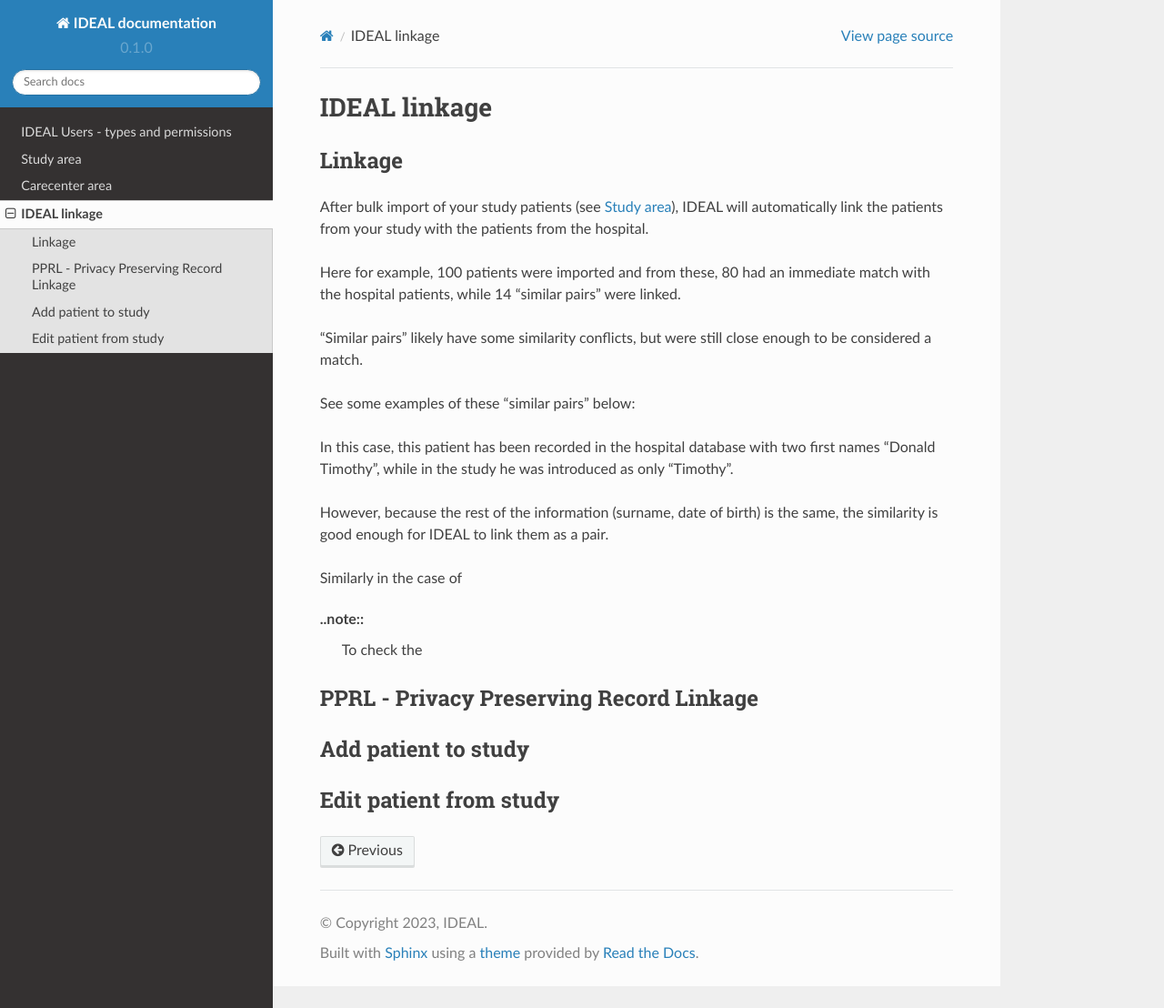
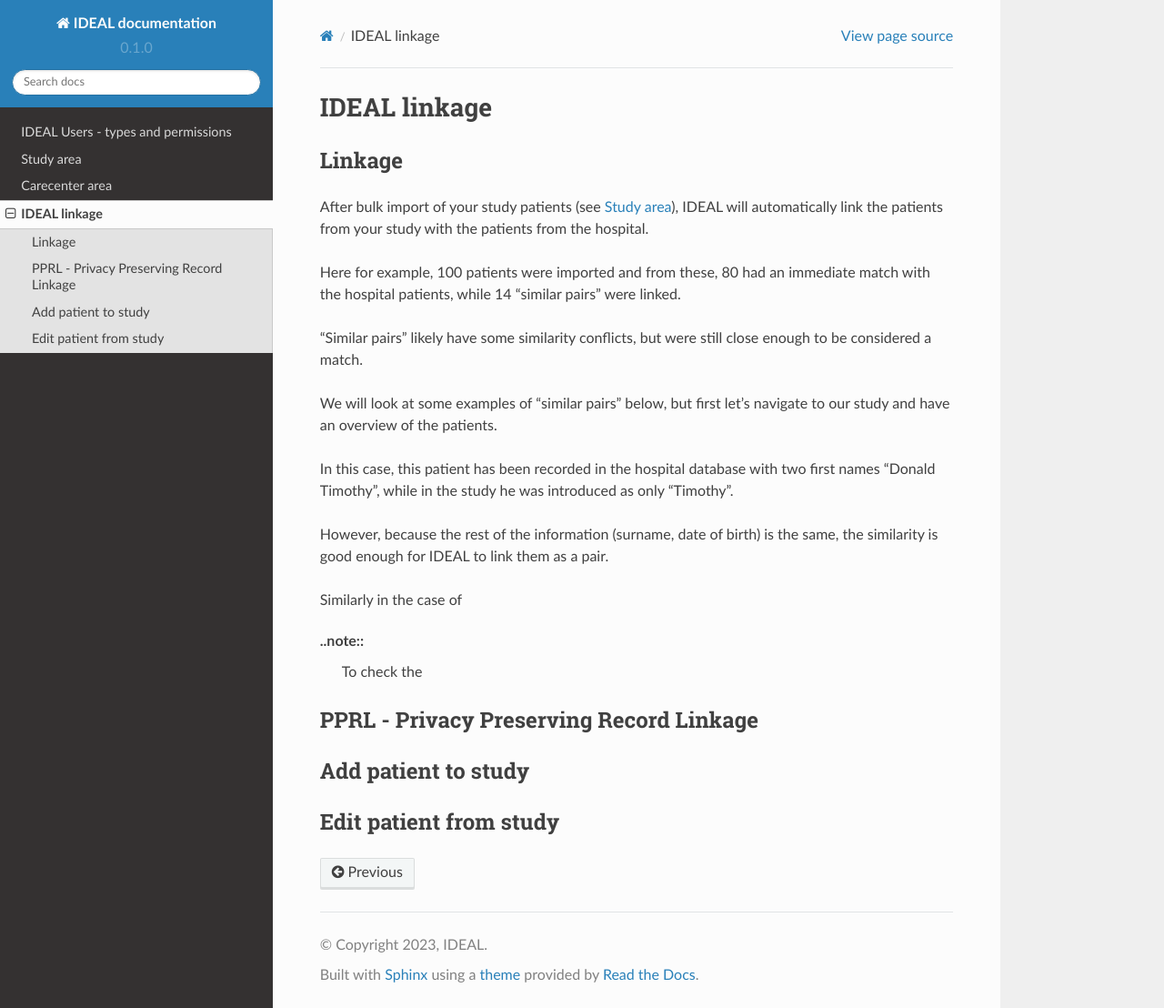
Before and after one commit to Nynuphar/IDEAL-doc, a Sphinx documentation site: the page built from docs/source/linkage.rst, in a window 1280 px wide and 1108 px high. Shown: the whole window at 91% size. Built offline with Sphinx 7.4.7 and the Read the Docs theme 2.0.0, drawn with Linux system fonts in a browser that asks for light colours; pages that are not in the unit, such as notebooks, are missing from menus.

Commit message:
Update linkage.rst

```diff
--- a/docs/source/linkage.rst
+++ b/docs/source/linkage.rst
@@ -12,7 +12,9 @@ Here for example, 100 patients were imported and from these, 80 had an immediate
 
 "Similar pairs" likely have some similarity conflicts, but were still close enough to be considered a match.
 
-See some examples of these "similar pairs" below:
+We will look at some examples of "similar pairs" below, but first let's navigate to our study and have an overview of the patients.
+
+
 
 In this case, this patient has been recorded in the hospital database with two first names "Donald Timothy", while in the study he was introduced as only "Timothy".
 
```
